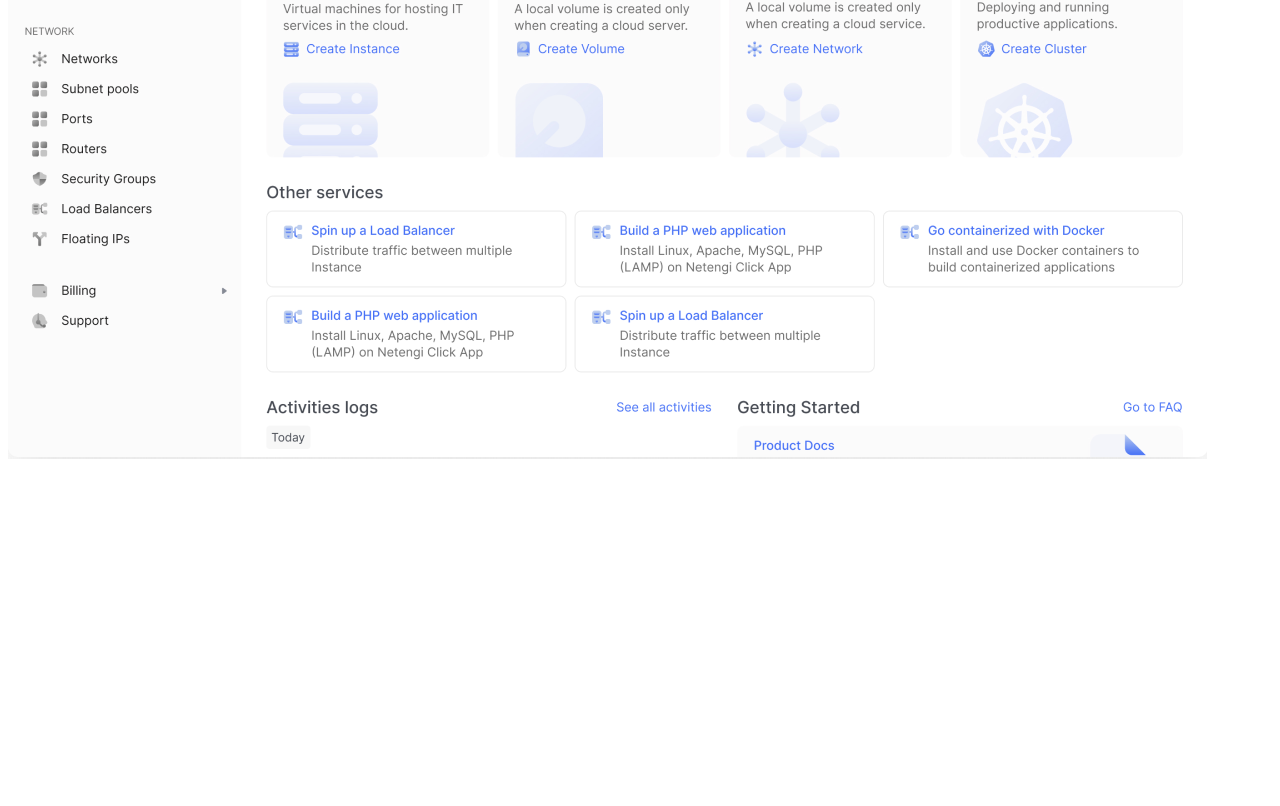
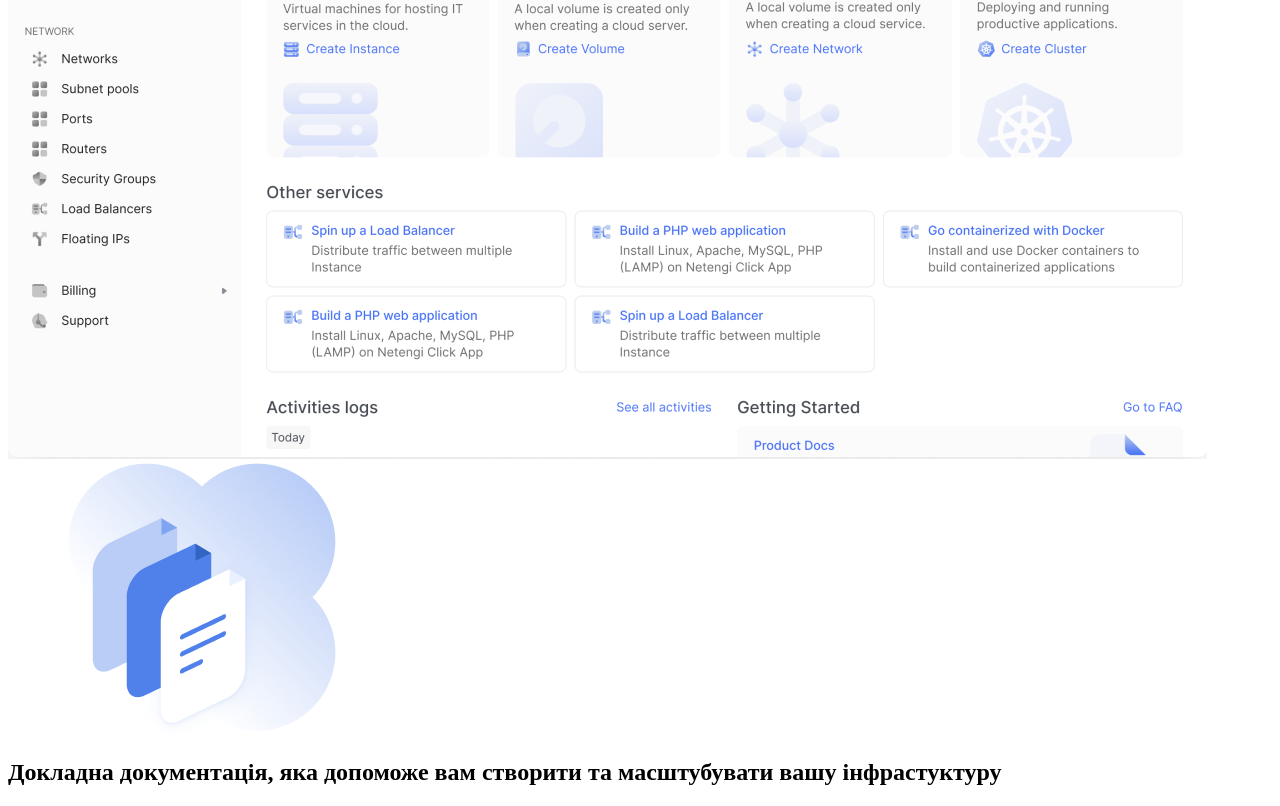
Before and after one commit to DenysKo88/OCP, a website: page src/index.html in a window 1280 px wide. Shown: the part 5386-6192 px from the top of the page. Before the commit the page ends 5857 px from the top, so only its background shows below. Drawn offline with Linux system fonts and the light colour scheme.

Commit message:
add section document

```diff
--- a/src/index.html
+++ b/src/index.html
@@ -269,8 +269,17 @@
                     <span></span>
                 </div>
             </div>
+        </div>
+    </section>
 
-
+    <section class="document">
+        <div class="container">
+            <div class="document__wrapper">
+                <div class="document__img">
+                    <img src="img/5_section/documents.png" alt="documents">
+                </div>
+                <h2 class="document__title title_fz56 title_fz56_black">Докладна документація, яка допоможе вам створити та масштубувати вашу інфрастуктуру</h2>
+            </div>
         </div>
     </section>
 
--- /dev/null
+++ b/src/sass/blocks/_document.scss
@@ -0,0 +1,12 @@
+.document {
+    height: 540px;
+    padding: 100px 0 100px 0;
+    background: #FFFFFF;
+    &__wrapper {
+        display: flex;
+        justify-content: space-between;
+    }
+    &__title {
+        width: 690px;
+    }
+}
--- a/src/sass/style.scss
+++ b/src/sass/style.scss
@@ -35,3 +35,4 @@ li {
 @import 'blocks/first';
 @import 'blocks/products';
 @import 'blocks/interface';
+@import 'blocks/document';
```
Also changed, not shown: dist/css/style.min.css, dist/index.html.
